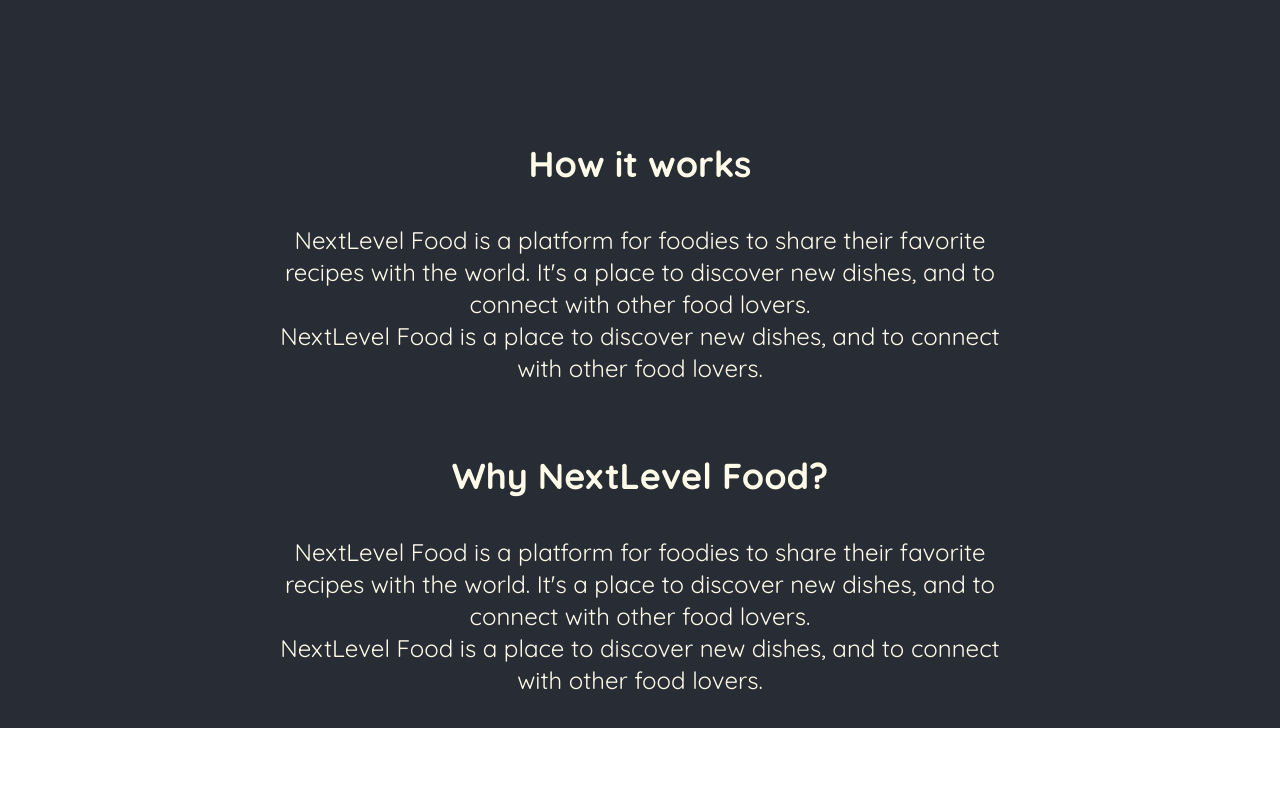
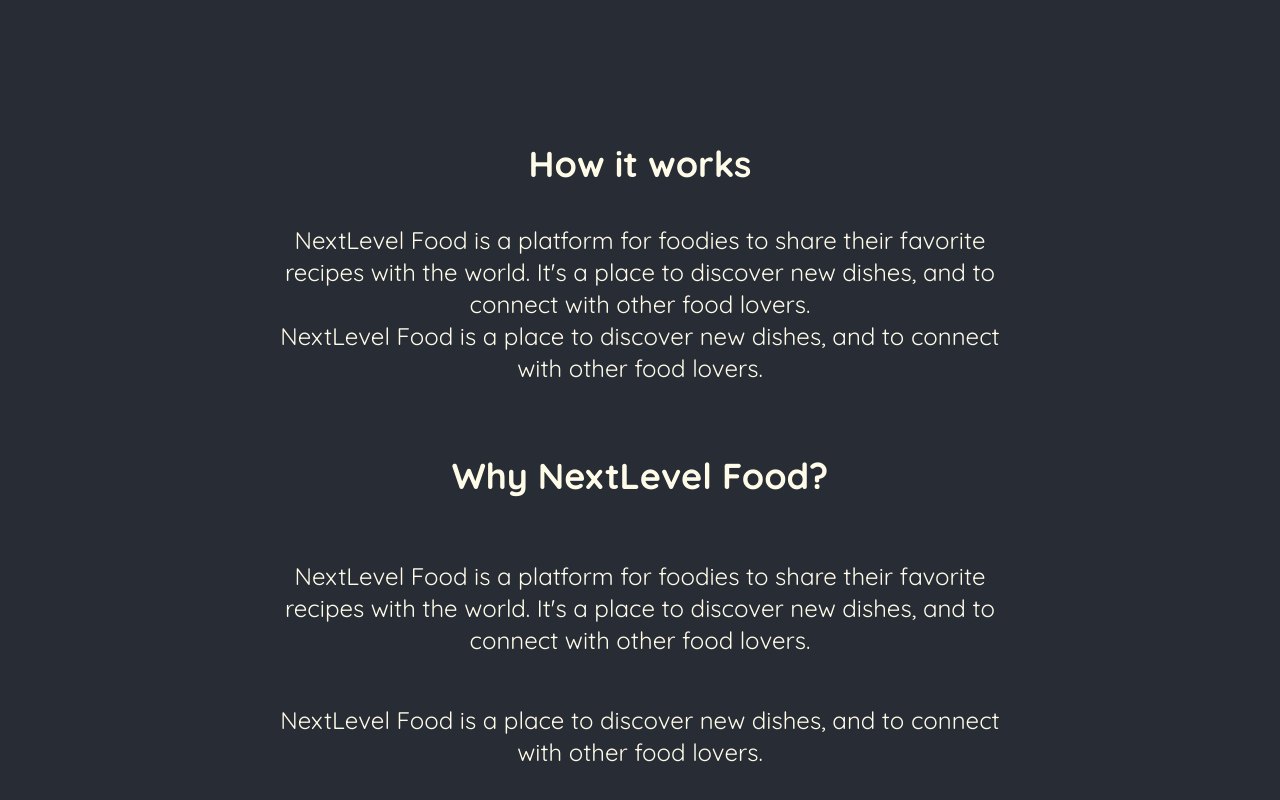
Before and after one commit to yhoyo-stelk08/foodies-app, a Next.js app: page / in a window 1280 px wide. Shown: the part 536-1336 px from the top of the page. Before the commit the page ends 1264 px from the top, so only its background shows below. Built offline with nearby package versions, Linux system fonts and the light colour scheme.

Commit message:
feat: add some padding

```diff
--- a/app/page.jsx
+++ b/app/page.jsx
@@ -47,12 +47,12 @@ export default function Home() {
 
         <section className="flex flex-col max-w-3xl w-[90%] my-8 mx-auto text-center text-yellow-50 text-2xl ">
           <h2 className='text-4xl font-bold py-2 px-4 my-8 mx-auto'>Why NextLevel Food?</h2>
-          <p>
+          <p className='my-6'>
             NextLevel Food is a platform for foodies to share their favorite
             recipes with the world. It&apos;s a place to discover new dishes,
             and to connect with other food lovers.
           </p>
-          <p>
+          <p className='my-6'>
             NextLevel Food is a place to discover new dishes, and to connect
             with other food lovers.
           </p>
```
